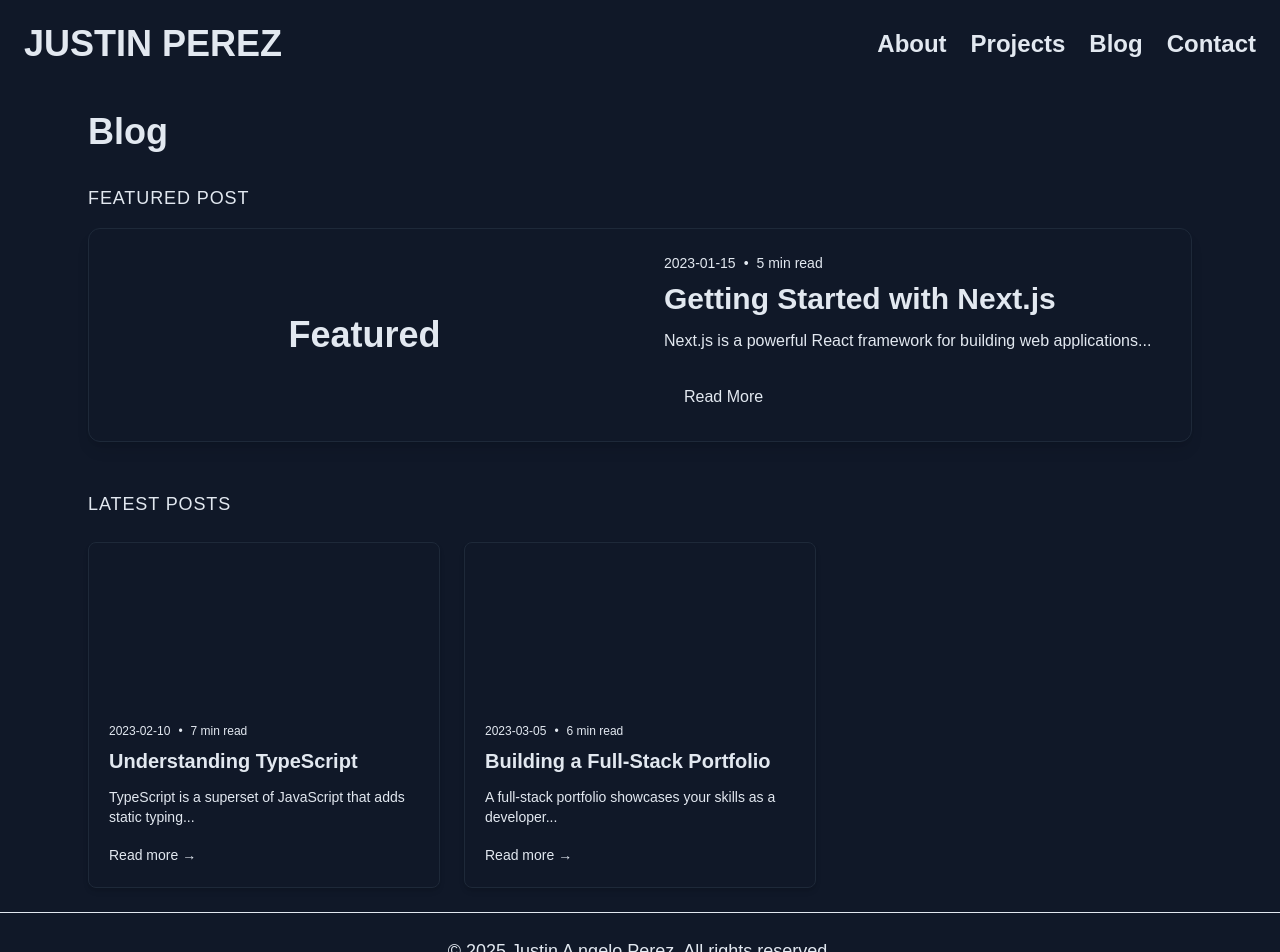
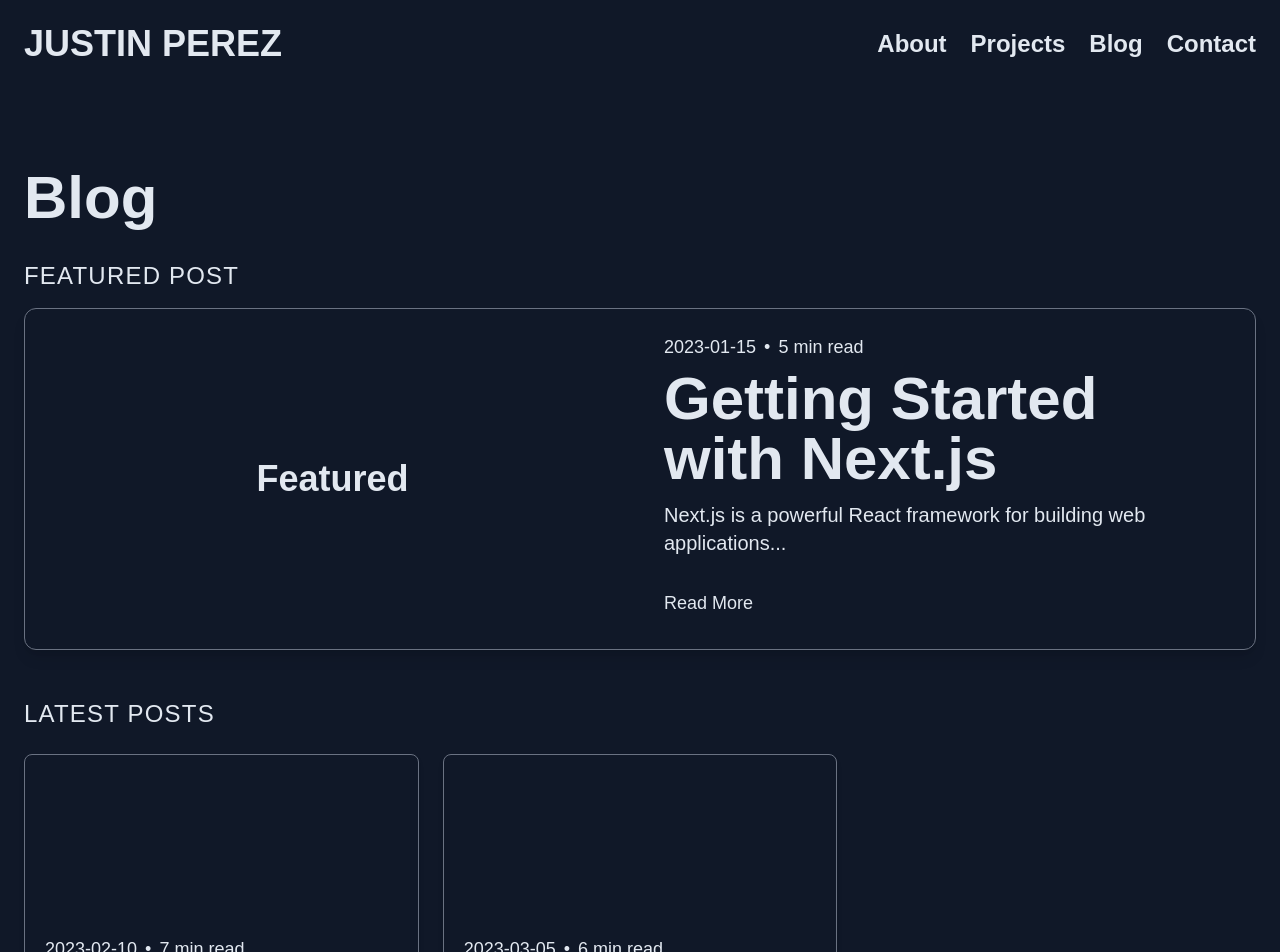
Before and after one commit to justinangeloperez327/next-fullstack-portfolio, a Next.js app: page /blog in a window 1280 px wide. Shown: the top 952 px of the page. Built offline with nearby package versions, Linux system fonts and the light colour scheme; a web font is replaced by a local one.

Commit message:
refactor: enhance typography and layout across About, Blog, Contact, and Projects pages for improved readability and aesthetics

```diff
--- a/app/about/page.tsx
+++ b/app/about/page.tsx
@@ -8,9 +8,9 @@
 
 export default function AboutPage() {
   return (
-    <main className="min-h-screen py-20 px-6 bg-gray-50 text-gray-800">
-      <h1 className="text-3xl font-bold text-center mb-8">About Me</h1>
-      <div className="max-w-3xl mx-auto text-lg space-y-4">
+    <main className="min-h-screen py-20 px-6 ">
+      <h1 className="text-6xl font-bold text-center mb-8">About Me</h1>
+      <div className="max-w-3xl mx-auto text-2xl space-y-4">
         <p>
           I`m a full stack developer with a passion for clean code, elegant
           design, and impactful solutions. With experience in Laravel, React,
--- a/app/blog/page.tsx
+++ b/app/blog/page.tsx
@@ -9,16 +9,16 @@
   const regularPosts = posts.filter((post) => !post.featured);
 
   return (
-    <div className="p-6 max-w-6xl mx-auto">
-      <h1 className="text-4xl font-bold mb-8 ">Blog</h1>
+    <main className="min-h-screen py-20 px-6 container mx-auto">
+      <h1 className="text-6xl font-bold mb-8 ">Blog</h1>
 
       {/* Featured Post */}
       {featuredPost && (
         <div className="mb-12">
-          <h2 className="text-lg uppercase tracking-wider mb-4 ">
+          <h2 className="text-2xl uppercase tracking-wider mb-4 ">
             Featured Post
           </h2>
-          <div className="bg-gray-900 border border-gray-800 rounded-xl overflow-hidden shadow-lg">
+          <div className="bg-gray-900 border border-gray-500 rounded-xl overflow-hidden shadow-lg">
             <div className="md:flex">
               <div className="md:w-1/2 relative h-60 md:h-auto">
                 <div className="w-full h-full flex items-center justify-center">
@@ -26,18 +26,20 @@
                 </div>
               </div>
               <div className="md:w-1/2 p-6">
-                <div className="flex items-center text-sm mb-2 ">
+                <div className="flex items-center text-lg mb-2 ">
                   <span>{featuredPost.date}</span>
                   <span className="mx-2">•</span>
                   <span>{featuredPost.readTime}</span>
                 </div>
-                <h3 className="text-2xl md:text-3xl font-bold mb-3">
+                <h3 className="text-4xl md:text-6xl font-bold mb-3">
                   {featuredPost.title}
                 </h3>
-                <p className=" mb-6 line-clamp-3">{featuredPost.excerpt}</p>
+                <p className="mb-6 line-clamp-3 text-xl">
+                  {featuredPost.excerpt}
+                </p>
                 <Link
                   href={`/blog/${featuredPost.id}`}
-                  className="inline-block px-5 py-2 rounded-lg"
+                  className="inline-block py-2 rounded-lg text-lg"
                 >
                   Read More
                 </Link>
@@ -48,30 +50,30 @@
       )}
 
       {/* Regular Posts */}
-      <h2 className="text-lg uppercase tracking-wider mb-6 ">Latest Posts</h2>
+      <h2 className="text-2xl uppercase tracking-wider mb-6 ">Latest Posts</h2>
       <div className="grid md:grid-cols-2 lg:grid-cols-3 gap-6">
         {regularPosts.map((post) => (
           <div
             key={post.id}
-            className="bg-gray-900 border border-gray-800 rounded-lg overflow-hidden shadow-md hover:shadow-lg transition"
+            className="bg-gray-900 border border-gray-500 rounded-lg overflow-hidden shadow-md hover:shadow-lg transition"
           >
             <div className="h-40 "></div>
             <div className="p-5">
-              <div className="flex items-center text-xs mb-2 ">
+              <div className="flex items-center text-lg mb-2 ">
                 <span>{post.date}</span>
                 <span className="mx-2">•</span>
                 <span>{post.readTime}</span>
               </div>
-              <h3 className="text-xl font-semibold mb-3">{post.title}</h3>
-              <p className="text-sm mb-4 line-clamp-2">{post.excerpt}</p>
-              <Link href={`/blog/${post.id}`} className="text-sm">
+              <h3 className="text-3xl font-semibold mb-3">{post.title}</h3>
+              <p className="text-xl mb-4 line-clamp-2">{post.excerpt}</p>
+              <Link href={`/blog/${post.id}`} className="text-lg">
                 Read more →
               </Link>
             </div>
           </div>
         ))}
       </div>
-    </div>
+    </main>
   );
 };
 
--- a/app/contact/page.tsx
+++ b/app/contact/page.tsx
@@ -29,10 +29,10 @@
   }
 
   return (
-    <main className="min-h-screen py-20 px-6 bg-white text-gray-800">
-      <h1 className="text-3xl font-bold text-center mb-8">Contact Me</h1>
+    <main className="min-h-screen py-20 px-6 ">
+      <h1 className="text-6xl font-bold text-center mb-8">Contact Me</h1>
       {submitted ? (
-        <p className="text-center text-green-600 text-lg">
+        <p className="text-center text-lg">
           Thanks! I’ll get back to you soon.
         </p>
       ) : (
@@ -63,7 +63,7 @@
           />
           <button
             type="submit"
-            className="bg-blue-600 text-white px-6 py-3 rounded hover:bg-blue-700"
+            className="bg-slate-600 hover:bg-slate-400 px-6 py-3 rounded"
           >
             Send Message
           </button>
--- a/app/projects/[slug]/page.tsx
+++ b/app/projects/[slug]/page.tsx
@@ -14,10 +14,10 @@
   if (!project) return notFound();
 
   return (
-    <main className="min-h-screen py-20 px-6 bg-white text-gray-800">
+    <main className="min-h-screen py-20 px-6">
       <div className="max-w-4xl mx-auto">
-        <h1 className="text-3xl font-bold mb-4">{project.title}</h1>
-        <p className="text-gray-600 mb-6">{project.description}</p>
+        <h1 className="text-6xl font-bold mb-4">{project.title}</h1>
+        <p className="mb-6 text-2xl">{project.description}</p>
 
         <Image
           src={project.imgSrc || "/fallback-image.jpg"}
@@ -29,10 +29,7 @@
 
         <div className="flex flex-wrap gap-2 mb-6">
           {project.technologies.map((tech) => (
-            <span
-              key={tech}
-              className="bg-gray-100 border px-3 py-1 rounded-full text-sm"
-            >
+            <span key={tech} className="text-lg border px-3 py-1 rounded-full">
               {tech}
             </span>
           ))}
@@ -44,7 +41,7 @@
               href={project.link}
               target="_blank"
               rel="noopener noreferrer"
-              className="bg-blue-600 text-white px-4 py-2 rounded hover:bg-blue-700"
+              className="text-xl px-4 py-2 rounded bg-slate-600 hover:bg-slate-400"
             >
               Live Demo
             </a>
@@ -54,7 +51,7 @@
               href={project.github}
               target="_blank"
               rel="noopener noreferrer"
-              className="bg-gray-800 text-white px-4 py-2 rounded hover:bg-gray-900"
+              className="text-xl bg-slate- px-4 py-2 rounded bg-slate-600 hover:bg-slate-400"
             >
               View Code
             </a>
--- a/app/projects/page.tsx
+++ b/app/projects/page.tsx
@@ -4,13 +4,13 @@
 export default function ProjectsPage() {
   return (
     <main className="min-h-screen py-20 px-6">
-      <h1 className="text-3xl font-bold text-center mb-4">Projects</h1>
-      <p className="text-center text-[var(--color-glitch-purple)] mb-12 max-w-xl mx-auto">
+      <h1 className="text-6xl font-bold text-center mb-4">Projects</h1>
+      <p className="text-center text-2xl mb-12 max-w-xl mx-auto">
         A selection of full stack applications I’ve built across industries
         including job tech, real estate, and GIS.
       </p>
 
-      <div className="grid grid-cols-1 md:grid-cols-2 lg:grid-cols-3 gap-8 max-w-6xl mx-auto">
+      <div className="grid grid-cols-1 md:grid-cols-2 lg:grid-cols-2 gap-8 max-w-6xl mx-auto">
         {projects.map((project) => (
           <ProjectCard key={project.slug} {...project} />
         ))}
--- /dev/null
+++ b/components/PrimaryButton.tsx
@@ -0,0 +1,7 @@
+import React from "react";
+
+const PrimaryButton = () => {
+  return <div>PrimaryButton</div>;
+};
+
+export default PrimaryButton;
--- a/components/ProjectCard.tsx
+++ b/components/ProjectCard.tsx
@@ -5,19 +5,12 @@
 const ProjectCard = (project: Project) => {
   return (
     <Link key={project.slug} href={`/projects/${project.slug}`}>
-      <div className="border border-[var(--color-glitch-purple)] p-6 rounded-lg hover:border-[var(--color-clover)] hover:shadow-xl transition">
-        <h2 className="text-xl font-semibold mb-2 text-[var(--color-clover)]">
-          {project.title}
-        </h2>
-        <p className="text-[var(--color-glitch-purple)] text-sm mb-4">
-          {project.description}
-        </p>
+      <div className="border p-6 rounded-lg hover:shadow-xl transition">
+        <h2 className="text-4xl font-semibold mb-2 ">{project.title}</h2>
+        <p className=" text-2xl mb-4">{project.description}</p>
         <div className="flex flex-wrap gap-2 text-xs">
           {project.technologies.map((t) => (
-            <span
-              key={t}
-              className="bg-[var(--color-base-bg)] border border-[var(--color-glitch-purple)] text-[var(--color-base-text)] px-2 py-1 rounded-full"
-            >
+            <span key={t} className="border px-2 py-1 rounded-full text-lg">
               {t}
             </span>
           ))}
```
